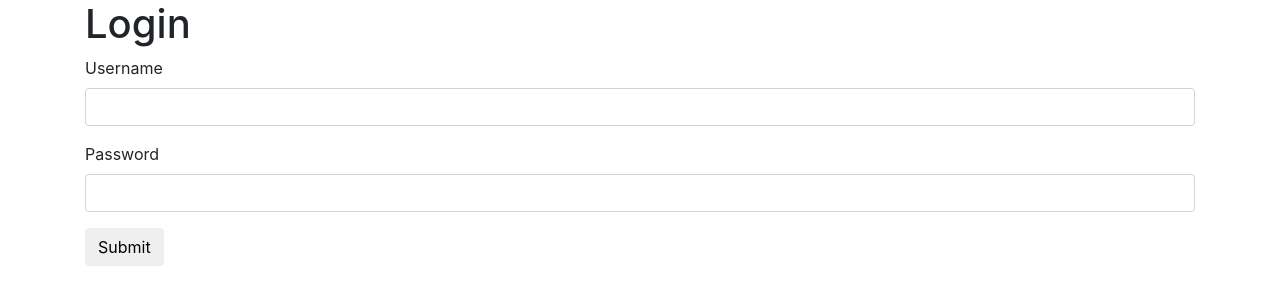
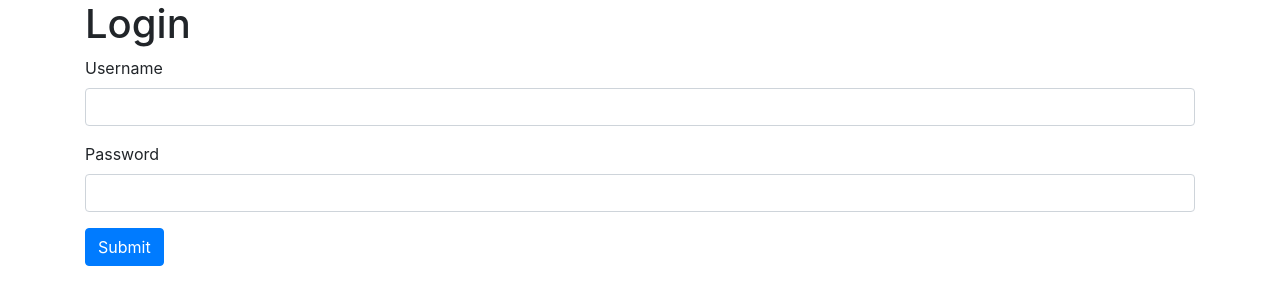
Before and after one commit to jristow/MyFlaskApp, a Flask app: page /login in a window 1280 px wide. Shown: the part 56-361 px from the top of the page. Run offline with Flask 2, Linux system fonts and the light colour scheme; some libraries are stand-ins or nearby versions.

Commit message:
Fixing detail

```diff
--- a/templates/login.html
+++ b/templates/login.html
@@ -11,6 +11,6 @@
             <label>Password</label>
             <input type='password' name='password' class='form-control' value={{request.form.password}}>
         </div>
-        <button type="submit" class='btn bth-primary'>Submit</button>
+        <button type="submit" class='btn btn-primary'>Submit</button>
     </form>
 {% endblock %}
```
